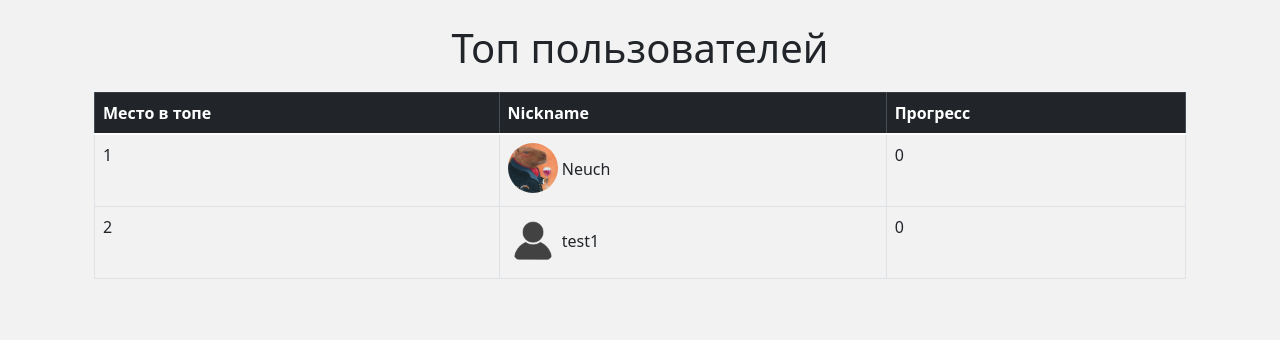
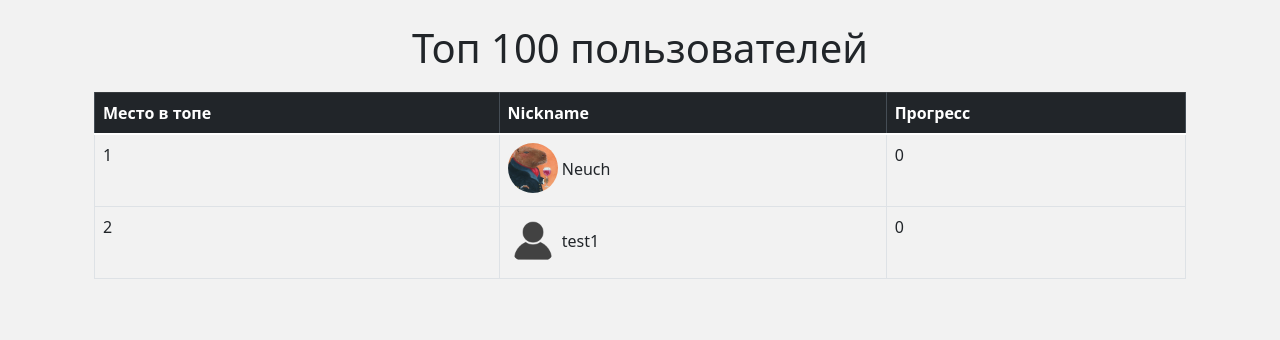
Before and after one commit to Karzir/Yandex_project_WEB, a Flask app: page /top in a window 1280 px wide. Shown: the part 112-452 px from the top of the page. Run offline with Flask 3, Linux system fonts and the light colour scheme; data comes from the database, SQL or seed files in the repository; some libraries are stand-ins or nearby versions.

Commit message:
хочу спать уже
Какие-то мелкие изменения

```diff
--- a/server.py
+++ b/server.py
@@ -99,7 +99,7 @@ def profile(user_id):
             return render_template('Error.html', error='Указан неверный или несуществующий id', title='Ошибка!')
         if user != current_user:
             return render_template('Error.html', error='У вас нет прав доступа к профилю пользователя', title='Ошибка!')
-        return render_template('profile.html')
+        return render_template('profile.html', title=current_user.name)
     elif request.method == 'POST':
         photo = request.files['photo']
         username = request.form['username']
@@ -113,7 +113,7 @@ def profile(user_id):
             user.check_password = password
         db_sess.commit()
         message = "Данные успешно изменены!"
-        return render_template('profile.html', message=message)
+        return render_template('profile.html', message=message, title=current_user.name)
 
 
 @app.route('/top')
@@ -122,7 +122,7 @@ def top():
     zxc = []
     for i in db_sess.query(User).all():
         zxc.append([i.name, i.progress, i.photo])
-    zxc = sorted(zxc, key=lambda x: (x[1], x[0]))
+    zxc = sorted(zxc, key=lambda x: (x[1], x[0]))[:100]
     return render_template('top.html', title='Топ пользователей', top=zxc)
 
 
--- a/templates/profile.html
+++ b/templates/profile.html
@@ -51,6 +51,7 @@
     border-radius: 5px;
     box-shadow: 2px 2px 5px rgba(0, 0, 0, 0.2);
     display: none;
+    border: 4px solid black;
 }
 </style>
 
@@ -64,7 +65,7 @@
             <input type="password" name="password" placeholder="Введите пароль"><br>
             <input type="submit" value="Сохранить изменения">
         </form>
-        <a class="btn btn-dark" href="/logout">Выйти</a>
+        <a class="btn btn-dark" href="/logout" style="margin-top: 30px;">Выйти из аккаунта</a>
          <div id="notification" class="notification"></div>
     </div>
 </div>
--- a/templates/top.html
+++ b/templates/top.html
@@ -10,7 +10,7 @@
     }
 </style>
 <div class="container mt-4">
-    <h1 style="text-align:center;margin-bottom:20px;">Топ пользователей</h1>
+    <h1 style="text-align:center;margin-bottom:20px;">Топ 100 пользователей</h1>
     <table class="table table-bordered" style="margin: auto; width: 100%;">
         <thead class="table-dark">
         <tr>
```
